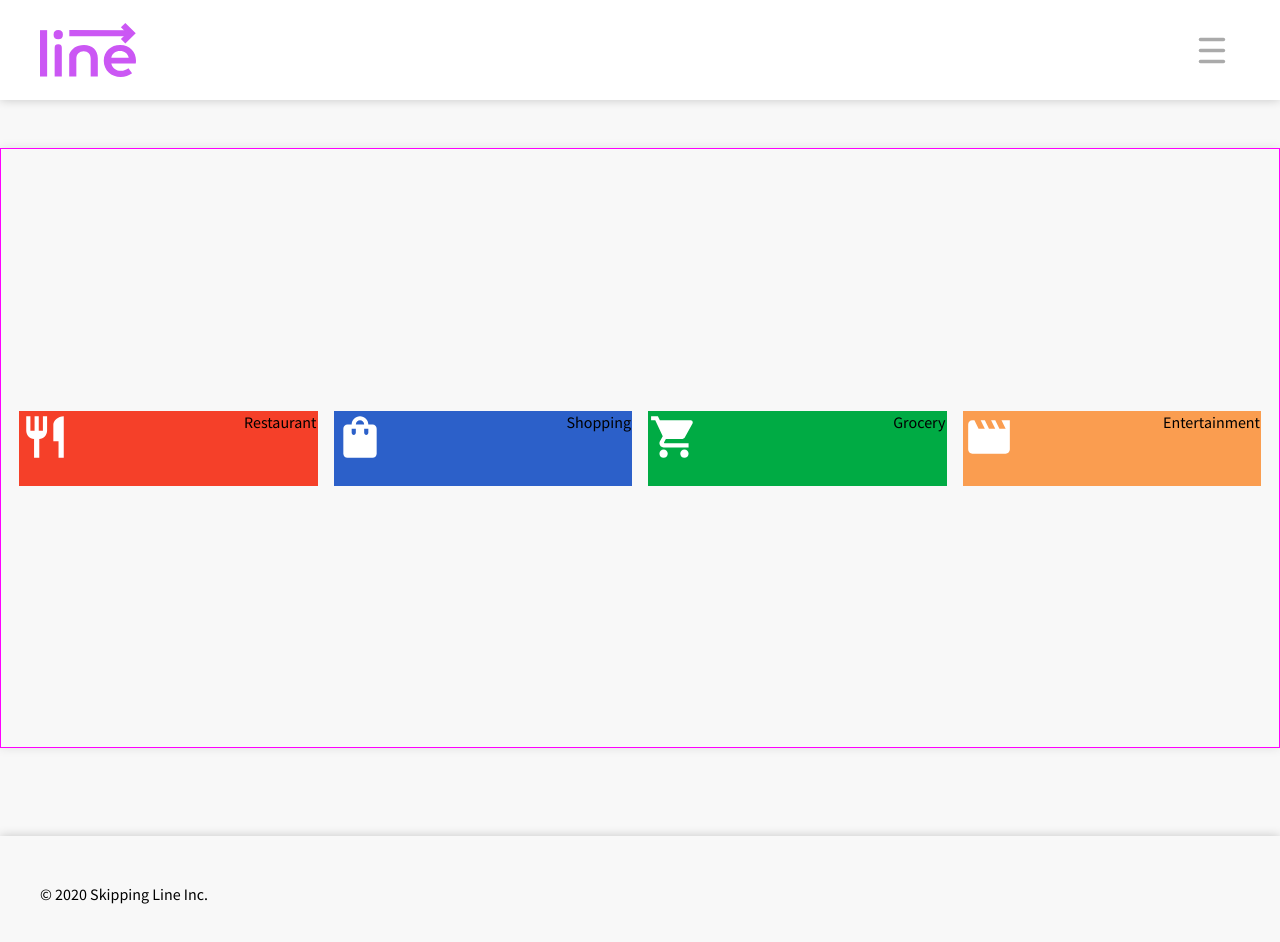
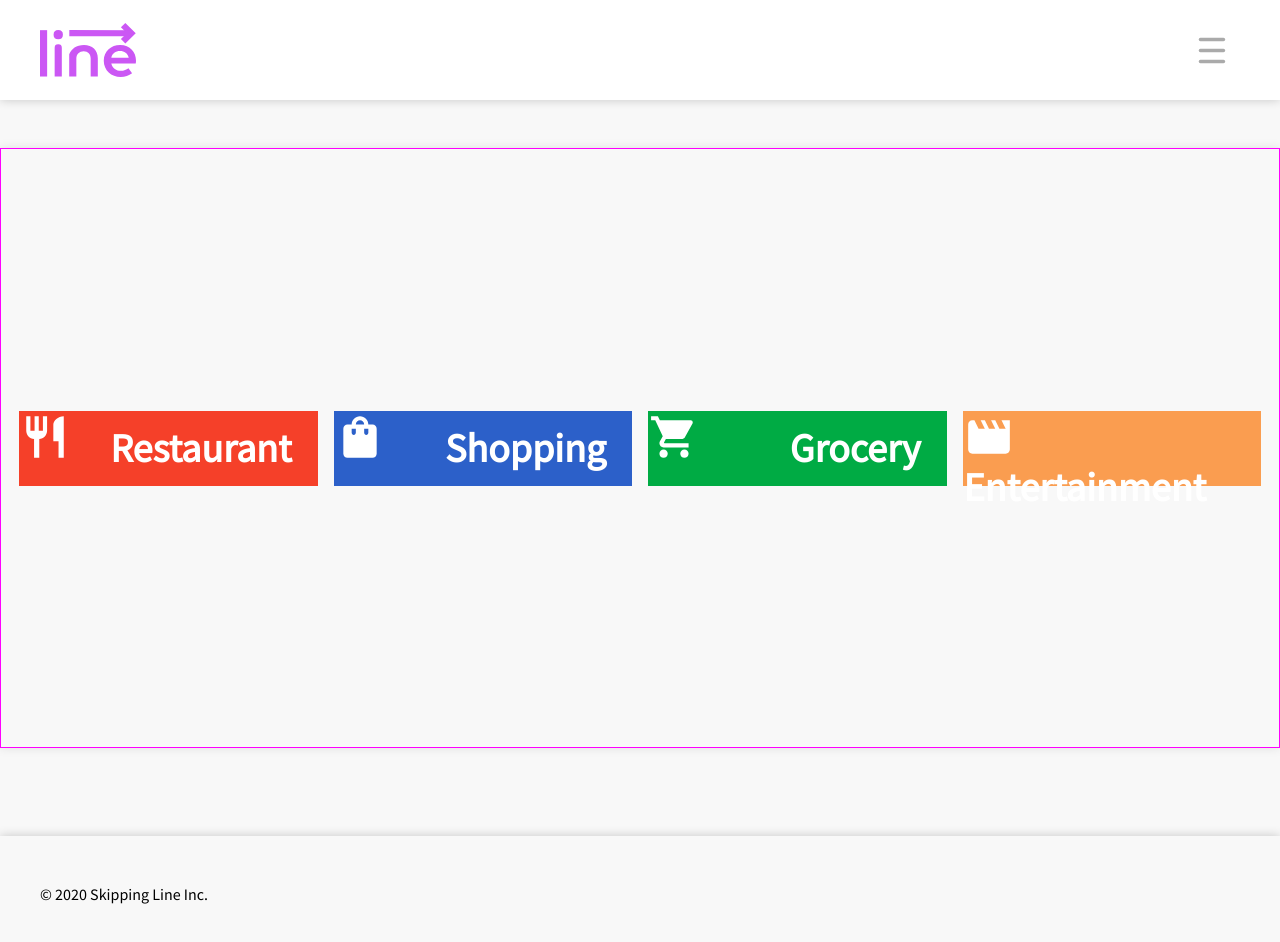
Before and after one commit to skippingline/skippingline.github.io, a React (Create React App) app: page /xavierspage in a window 1280 px wide. Shown: the top 942 px of the page. Built offline with nearby package versions, Linux system fonts and the light colour scheme.

Commit message:
added text cat page issues= positioning + resizing

```diff
--- a/src/main.scss
+++ b/src/main.scss
@@ -258,3 +258,35 @@ footer {
     border: 1px solid magenta;
     height: 75px;
 }
+
+.catpagetext1{
+    color: #FFFFFF;
+    font-size: 40px;
+    font-weight: bolder;
+    align-self: center;
+    padding-right: 25px;
+}
+
+.catpagetext2{
+    color: #FFFFFF;
+    font-size: 40px;
+    font-weight: bolder;
+    align-self: center;
+    padding-right: 25px;
+}
+
+.catpagetext3{
+    color: #FFFFFF;
+    font-size: 40px;
+    font-weight: bolder;
+    align-self: center;
+    padding-right: 25px;
+}
+
+.catpagetext4{
+    color: #FFFFFF;
+    font-size: 40px;
+    font-weight: bolder;
+    align-self: center;
+    padding-right: 25px;
+}
--- a/src/pages/Xavier.js
+++ b/src/pages/Xavier.js
@@ -8,7 +8,7 @@ const Xavier = () => {
                         col-md-3">
                 <div>
                 <div className="row between-xs categorypageboxes1"><svg id="svgcat1" xmlns="http://www.w3.org/2000/svg" width="50px" height= "50px" viewBox="0 0 24 24" style={{fill:'#ffffff'}}><path d="M0 0h24v24H0z" fill="none"/><path d="M11 9H9V2H7v7H5V2H3v7c0 2.12 1.66 3.84 3.75 3.97V22h2.5v-9.03C11.34 12.84 13 11.12 13 9V2h-2v7zm5-3v8h2.5v8H21V2c-2.76 0-5 2.24-5 4z"/></svg>
-                <a>Restaurant</a>
+                <a class="catpagetext1">Restaurant</a>
                 </div>
                 </div>
             </div>
@@ -17,7 +17,7 @@ const Xavier = () => {
                         col-md-3">
                 <div>
                 <div className="row between-xs categorypageboxes2"><svg id="svgcat2" xmlns="http://www.w3.org/2000/svg" width="50px" height= "50px" viewBox="0 0 24 24" style={{fill:'#ffffff'}}><g><rect fill="none" height="12" width="12"/><path d="M18,6h-2c0-2.21-1.79-4-4-4S8,3.79,8,6H6C4.9,6,4,6.9,4,8v12c0,1.1,0.9,2,2,2h12c1.1,0,2-0.9,2-2V8C20,6.9,19.1,6,18,6z M10,10c0,0.55-0.45,1-1,1s-1-0.45-1-1V8h2V10z M12,4c1.1,0,2,0.9,2,2h-4C10,4.9,10.9,4,12,4z M16,10c0,0.55-0.45,1-1,1 s-1-0.45-1-1V8h2V10z"/></g></svg>
-                <a>Shopping</a>
+                <a class="catpagetext2">Shopping</a>
                 </div>
                 </div>
             </div>
@@ -26,7 +26,7 @@ const Xavier = () => {
                         col-md-3">
                 <div>
                 <div className="row between-xs categorypageboxes3"><svg id="svgcat3" xmlns="http://www.w3.org/2000/svg" width="50px" height= "50px" viewBox="0 0 24 24" style={{fill:'#ffffff'}}><path d="M0 0h24v24H0z" fill="none"/><path d="M7 18c-1.1 0-1.99.9-1.99 2S5.9 22 7 22s2-.9 2-2-.9-2-2-2zM1 2v2h2l3.6 7.59-1.35 2.45c-.16.28-.25.61-.25.96 0 1.1.9 2 2 2h12v-2H7.42c-.14 0-.25-.11-.25-.25l.03-.12.9-1.63h7.45c.75 0 1.41-.41 1.75-1.03l3.58-6.49c.08-.14.12-.31.12-.48 0-.55-.45-1-1-1H5.21l-.94-2H1zm16 16c-1.1 0-1.99.9-1.99 2s.89 2 1.99 2 2-.9 2-2-.9-2-2-2z"/></svg>
-                <a>Grocery</a>
+                <a class="catpagetext3">Grocery</a>
                 </div>
                 </div>
             </div>
@@ -35,7 +35,7 @@ const Xavier = () => {
                         col-md-3">
                 <div>
                 <div className="row between-xs categorypageboxes4"><svg id="svgcat4" xmlns="http://www.w3.org/2000/svg" width="50px" height= "50px" viewBox="0 0 24 24" style={{fill:'#ffffff'}}><path d="M0 0h24v24H0z" fill="none"/><path d="M18 4l2 4h-3l-2-4h-2l2 4h-3l-2-4H8l2 4H7L5 4H4c-1.1 0-1.99.9-1.99 2L2 18c0 1.1.9 2 2 2h16c1.1 0 2-.9 2-2V4h-4z"/>
-                </svg><a>Entertainment</a>
+                </svg><a class="catpagetext4">Entertainment</a>
                 </div>
                 </div>
             <div classname="col-xs-12
```
